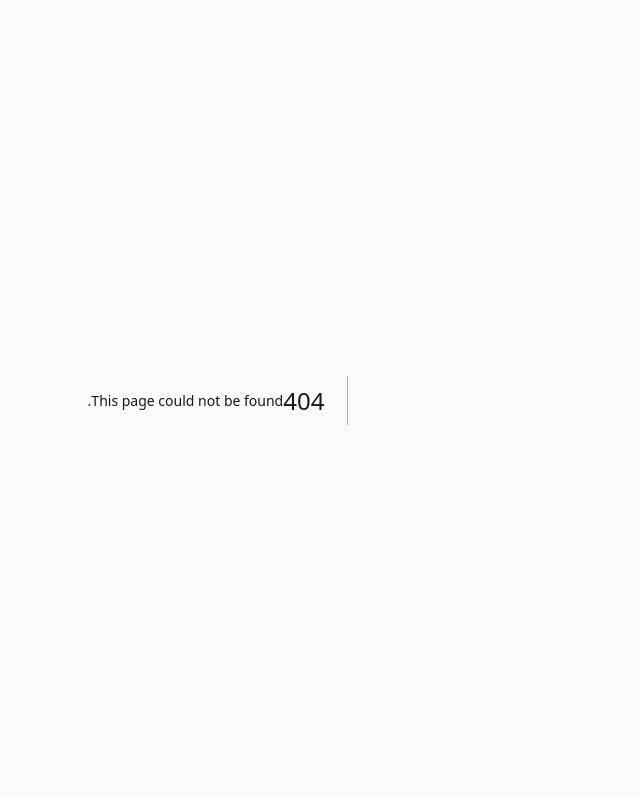
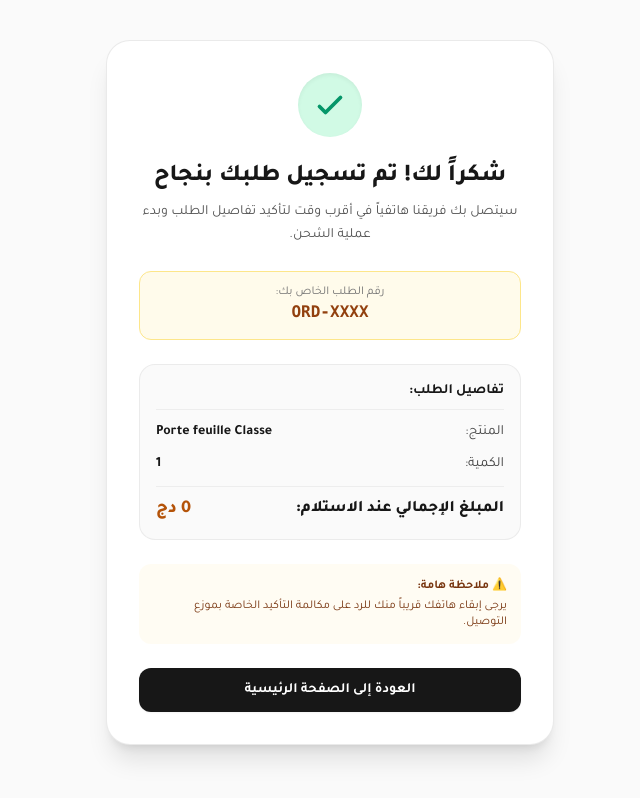
Before and after one commit to selmahacii/landingnadjib, a Next.js app: page /thank-you in a window 1280 px wide. Before the commit this address had no page. Shown: the whole page, without its empty margins (454-1094 px from the left). Built offline with nearby package versions, Linux system fonts and the light colour scheme.

Commit message:
feat: thank-you confirmation page

```diff
--- /dev/null
+++ b/app/thank-you/page.tsx
@@ -0,0 +1,124 @@
+"use client";
+
+import React, { Suspense } from "react";
+import { useSearchParams } from "next/navigation";
+import Link from "next/link";
+
+function ThankYouContent() {
+  const searchParams = useSearchParams();
+
+  const orderId = searchParams.get("order_id") || "ORD-XXXX";
+  const nom = searchParams.get("nom") || "";
+  const offre = searchParams.get("offre") || "";
+  const variante = searchParams.get("variante") || "";
+  const quantite = searchParams.get("quantite") || "1";
+  const wilaya = searchParams.get("wilaya") || "";
+  const commune = searchParams.get("commune") || "";
+  const total = searchParams.get("total") || "0";
+
+  return (
+    <div className="min-h-screen bg-neutral-50 py-10 px-4">
+      <div className="max-w-md mx-auto bg-white rounded-3xl p-6 sm:p-8 border border-neutral-200/80 shadow-xl space-y-6 text-center">
+        {/* Success checkmark badge */}
+        <div className="w-16 h-16 bg-emerald-100 text-emerald-600 rounded-full flex items-center justify-center mx-auto shadow-inner">
+          <svg className="w-9 h-9" fill="none" viewBox="0 0 24 24" stroke="currentColor">
+            <path strokeLinecap="round" strokeLinejoin="round" strokeWidth={2.5} d="M5 13l4 4L19 7" />
+          </svg>
+        </div>
+
+        {/* Heading */}
+        <div className="space-y-2">
+          <h1 className="text-2xl font-black text-neutral-900">
+            شكراً لك! تم تسجيل طلبك بنجاح
+          </h1>
+          <p className="text-sm text-neutral-600 leading-relaxed">
+            {nom ? `عزيزي ${nom}، ` : ""}سيتصل بك فريقنا هاتفياً في أقرب وقت لتأكيد تفاصيل الطلب وبدء عملية الشحن.
+          </p>
+        </div>
+
+        {/* Order ID banner */}
+        <div className="bg-amber-50 border border-amber-200 rounded-xl p-3">
+          <span className="text-xs text-neutral-500 block">رقم الطلب الخاص بك:</span>
+          <span className="text-base font-extrabold text-amber-800 font-mono" dir="ltr">
+            {orderId}
+          </span>
+        </div>
+
+        {/* Order Summary Details */}
+        <div className="bg-neutral-50 rounded-2xl p-4 border border-neutral-200/70 text-right space-y-3 text-sm">
+          <h3 className="font-bold text-neutral-900 border-b border-neutral-200/60 pb-2">
+            تفاصيل الطلب:
+          </h3>
+
+          <div className="flex justify-between items-center text-neutral-700">
+            <span>المنتج:</span>
+            <span className="font-semibold text-neutral-900">Porte feuille Classe</span>
+          </div>
+
+          {offre && (
+            <div className="flex justify-between items-center text-neutral-700">
+              <span>العرض:</span>
+              <span className="font-semibold text-neutral-900">{offre}</span>
+            </div>
+          )}
+
+          {variante && (
+            <div className="flex justify-between items-center text-neutral-700">
+              <span>اللون المختار:</span>
+              <span className="font-semibold text-neutral-900">{variante}</span>
+            </div>
+          )}
+
+          <div className="flex justify-between items-center text-neutral-700">
+            <span>الكمية:</span>
+            <span className="font-semibold text-neutral-900">{quantite}</span>
+          </div>
+
+          {(wilaya || commune) && (
+            <div className="flex justify-between items-center text-neutral-700">
+              <span>مكان التوصيل:</span>
+              <span className="font-semibold text-neutral-900">
+                {wilaya} {commune ? `- ${commune}` : ""}
+              </span>
+            </div>
+          )}
+
+          <div className="border-t border-neutral-200/60 pt-2 flex justify-between items-center text-base font-black">
+            <span className="text-neutral-900">المبلغ الإجمالي عند الاستلام:</span>
+            <span className="text-amber-700 text-lg">{total} دج</span>
+          </div>
+        </div>
+
+        {/* Instructions */}
+        <div className="bg-amber-50/60 rounded-xl p-3.5 text-xs text-amber-900 space-y-1 text-right">
+          <p className="font-bold">⚠️ ملاحظة هامة:</p>
+          <p>يرجى إبقاء هاتفك قريباً منك للرد على مكالمة التأكيد الخاصة بموزع التوصيل.</p>
+        </div>
+
+        {/* Back to Home Button */}
+        <div>
+          <Link
+            href="/"
+            className="inline-block w-full py-3 px-4 bg-neutral-900 hover:bg-neutral-800 text-white font-bold rounded-xl text-sm transition-colors shadow-sm"
+          >
+            العودة إلى الصفحة الرئيسية
+          </Link>
+        </div>
+      </div>
+    </div>
+  );
+}
+
+export default function ThankYouPage() {
+  return (
+    <Suspense
+      fallback={
+        <div className="min-h-screen flex items-center justify-center p-4">
+          <div className="animate-spin rounded-full h-8 w-8 border-b-2 border-amber-600" />
+        </div>
+      }
+    >
+      <ThankYouContent />
+    </Suspense>
+  );
+}
```
Also changed, not shown: 1 other file (tests, documents, lock files or other folders).
